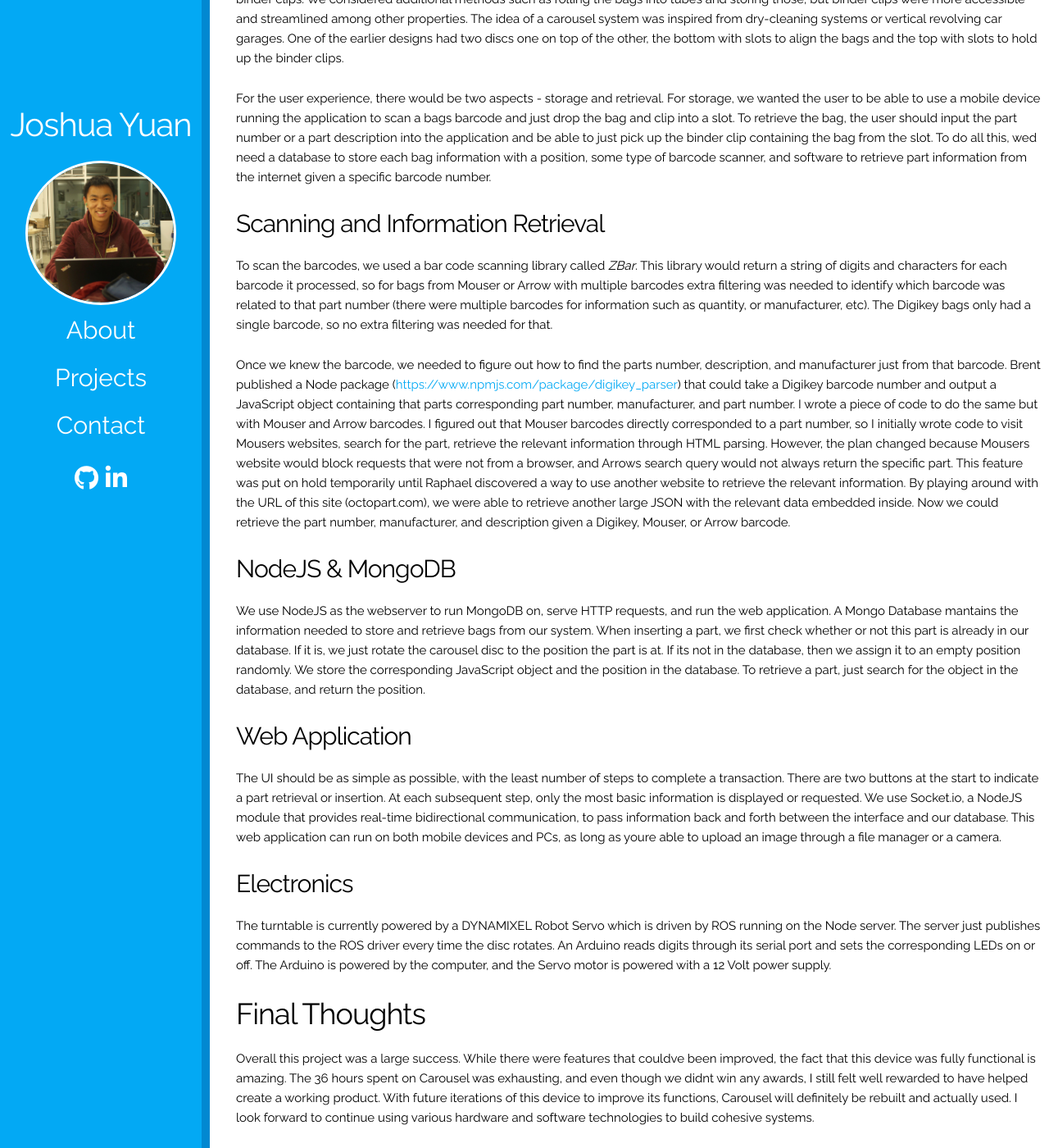
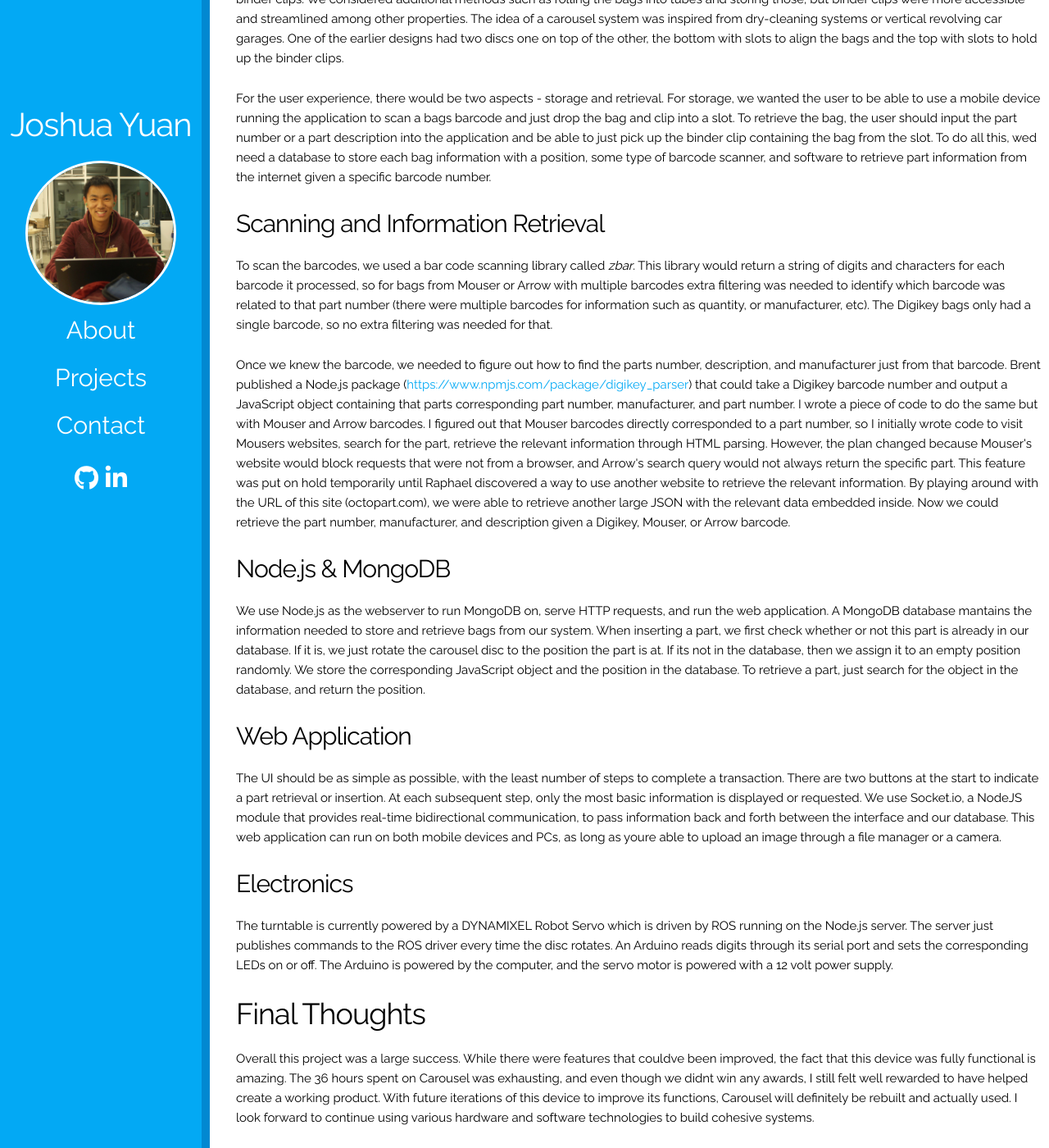
Before and after one commit to joshuayuan/joshuayuan-old-site, a Jekyll site: the page built from _projects/carousel.html, in a window 1280 px wide and 1400 px high, scrolled down 894 px. Shown: the whole window at 82% size. Built offline with Jekyll 4.4.1, drawn with Linux system fonts in a browser that asks for light colours; nearby versions of some CDN libraries; comment, search, counter and statistics services are not loaded; some of the changed text lies outside the part shown.

Commit message:
Update carousel.html

```diff
--- a/_projects/carousel.html
+++ b/_projects/carousel.html
@@ -19,9 +19,9 @@ order: 4
 
 <p>Carousel is an electronic component bag organizer. </p>
 
-<p>Let me explain. As electronic hobbyists, we order surface mounts (tiny electronic components) to solder onto PCBs. These components are shipped in small bags of a variety of rectangular sizes from manufacturers such as Arrow, Digikey, or Mouser. A problem arises when you have hundreds of parts, which results in hundreds of boxes, and when youre looking for a specific bag you spend ten minutes sifting through each bag looking for the one you want. So, at PennApps XV, my team of Raphael Chang, Tiffany Cheung, Brent Yi, and I designed an efficient storage system for these bags such that you could also retrieve any bag within seconds. I worked on the software for this system.</p>
+<p>Let me explain. As electronic hobbyists, we order many electronic components to solder onto PCBs. These components are shipped in small bags of a variety of rectangular sizes from distributors such as Arrow, Digikey, or Mouser. A problem arises when you have hundreds of parts, which results in hundreds of boxes, and when youre looking for a specific bag you spend ten minutes sifting through each bag looking for the one you want. So, at PennApps XV, my team of Raphael Chang, Tiffany Cheung, Brent Yi, and I designed an efficient storage system for these bags such that you could also retrieve any bag within seconds. I worked on the software for this system.</p>
 
-</p>To store a bag, scan the barcode on the bag with your mobile device through the web application. Clip a binder clip to the top center of the bag. The carousel will spin such that an empty slot is at the front of the device, with a LED indicating the exact position. Place the binder clip and bag in the slot. To retrieve a bag, input the part description or part number into the application, then the carousel will rotate so that the slot at the front of the device will contain the bag. An LED will indicate which slot position the bag is in. Pick up the binder clip for access to the bag.</p>
+<p>To store a bag, scan the barcode on the bag with your mobile device through the web application. Clip a binder clip to the top center of the bag. The carousel will spin such that an empty slot is at the front of the device, with a LED indicating the exact position. Place the binder clip and bag in the slot. To retrieve a bag, input the part description or part number into the application, then the carousel will rotate so that the slot at the front of the device will contain the bag. An LED will indicate which slot position the bag is in. Pick up the binder clip for access to the bag.</p>
 
 <h2>Development</h2>
 
@@ -35,13 +35,13 @@ order: 4
 
 <h3>Scanning and Information Retrieval</h3>
 
-<p>To scan the barcodes, we used a bar code scanning library called <i>ZBar</i>. This library would return a string of digits and characters for each barcode it processed, so for bags from Mouser or Arrow with multiple barcodes extra filtering was needed to identify which barcode was related to that part number (there were multiple barcodes for information such as quantity, or manufacturer, etc). The Digikey bags only had a single barcode, so no extra filtering was needed for that. </p>
+<p>To scan the barcodes, we used a bar code scanning library called <i>zbar</i>. This library would return a string of digits and characters for each barcode it processed, so for bags from Mouser or Arrow with multiple barcodes extra filtering was needed to identify which barcode was related to that part number (there were multiple barcodes for information such as quantity, or manufacturer, etc). The Digikey bags only had a single barcode, so no extra filtering was needed for that. </p>
 
-<p>Once we knew the barcode, we needed to figure out how to find the parts number, description, and manufacturer just from that barcode. Brent published a Node package (<a href="https://www.npmjs.com/package/digikey_parser">https://www.npmjs.com/package/digikey_parser</a>) that could take a Digikey barcode number and output a JavaScript object containing that parts corresponding part number, manufacturer, and part number. I wrote a piece of code to do the same but with Mouser and Arrow barcodes. I figured out that Mouser barcodes directly corresponded to a part number, so I initially wrote code to visit Mousers websites, search for the part, retrieve the relevant information through HTML parsing. However, the plan changed because Mousers website would block requests that were not from a browser, and Arrows search query would not always return the specific part. This feature was put on hold temporarily until Raphael discovered a way to use another website to retrieve the relevant information. By playing around with the URL of this site (octopart.com), we were able to retrieve another large JSON with the relevant data embedded inside. Now we could retrieve the part number, manufacturer, and description given a Digikey, Mouser, or Arrow barcode.</p>
+<p>Once we knew the barcode, we needed to figure out how to find the parts number, description, and manufacturer just from that barcode. Brent published a Node.js package (<a href="https://www.npmjs.com/package/digikey_parser">https://www.npmjs.com/package/digikey_parser</a>) that could take a Digikey barcode number and output a JavaScript object containing that parts corresponding part number, manufacturer, and part number. I wrote a piece of code to do the same but with Mouser and Arrow barcodes. I figured out that Mouser barcodes directly corresponded to a part number, so I initially wrote code to visit Mousers websites, search for the part, retrieve the relevant information through HTML parsing. However, the plan changed because Mouser's website would block requests that were not from a browser, and Arrow's search query would not always return the specific part. This feature was put on hold temporarily until Raphael discovered a way to use another website to retrieve the relevant information. By playing around with the URL of this site (octopart.com), we were able to retrieve another large JSON with the relevant data embedded inside. Now we could retrieve the part number, manufacturer, and description given a Digikey, Mouser, or Arrow barcode.</p>
 
-<h3>NodeJS &amp; MongoDB</h3>
+<h3>Node.js &amp; MongoDB</h3>
 
-<p>We use NodeJS as the webserver to run MongoDB on, serve HTTP requests, and run the web application. A Mongo Database mantains the information needed to store and retrieve bags from our system. When inserting a part, we first check whether or not this part is already in our database. If it is, we just rotate the carousel disc to the position the part is at. If its not in the database, then we assign it to an empty position randomly. We store the corresponding JavaScript object and the position in the database. To retrieve a part, just search for the object in the database, and return the position.</p>
+<p>We use Node.js as the webserver to run MongoDB on, serve HTTP requests, and run the web application. A MongoDB database mantains the information needed to store and retrieve bags from our system. When inserting a part, we first check whether or not this part is already in our database. If it is, we just rotate the carousel disc to the position the part is at. If its not in the database, then we assign it to an empty position randomly. We store the corresponding JavaScript object and the position in the database. To retrieve a part, just search for the object in the database, and return the position.</p>
 
 <h3>Web Application</h3>
 
@@ -49,7 +49,7 @@ order: 4
 
 <h3>Electronics</h3>
 
-<p>The turntable is currently powered by a DYNAMIXEL Robot Servo which is driven by ROS running on the Node server. The server just publishes commands to the ROS driver every time the disc rotates. An Arduino reads digits through its serial port and sets the corresponding LEDs on or off. The Arduino is powered by the computer, and the Servo motor is powered with a 12 Volt power supply.</p>
+<p>The turntable is currently powered by a DYNAMIXEL Robot Servo which is driven by ROS running on the Node.js server. The server just publishes commands to the ROS driver every time the disc rotates. An Arduino reads digits through its serial port and sets the corresponding LEDs on or off. The Arduino is powered by the computer, and the servo motor is powered with a 12 volt power supply.</p>
 
 <h2>Final Thoughts</h2>
 
```
